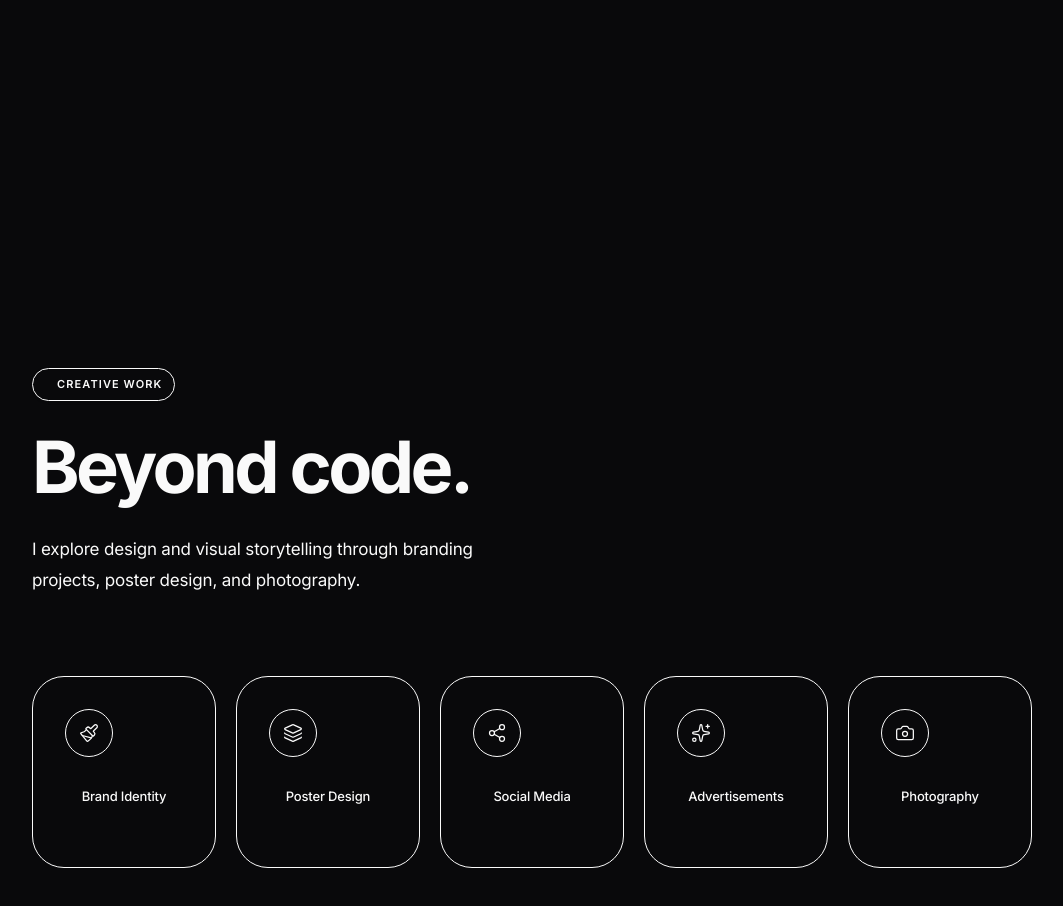
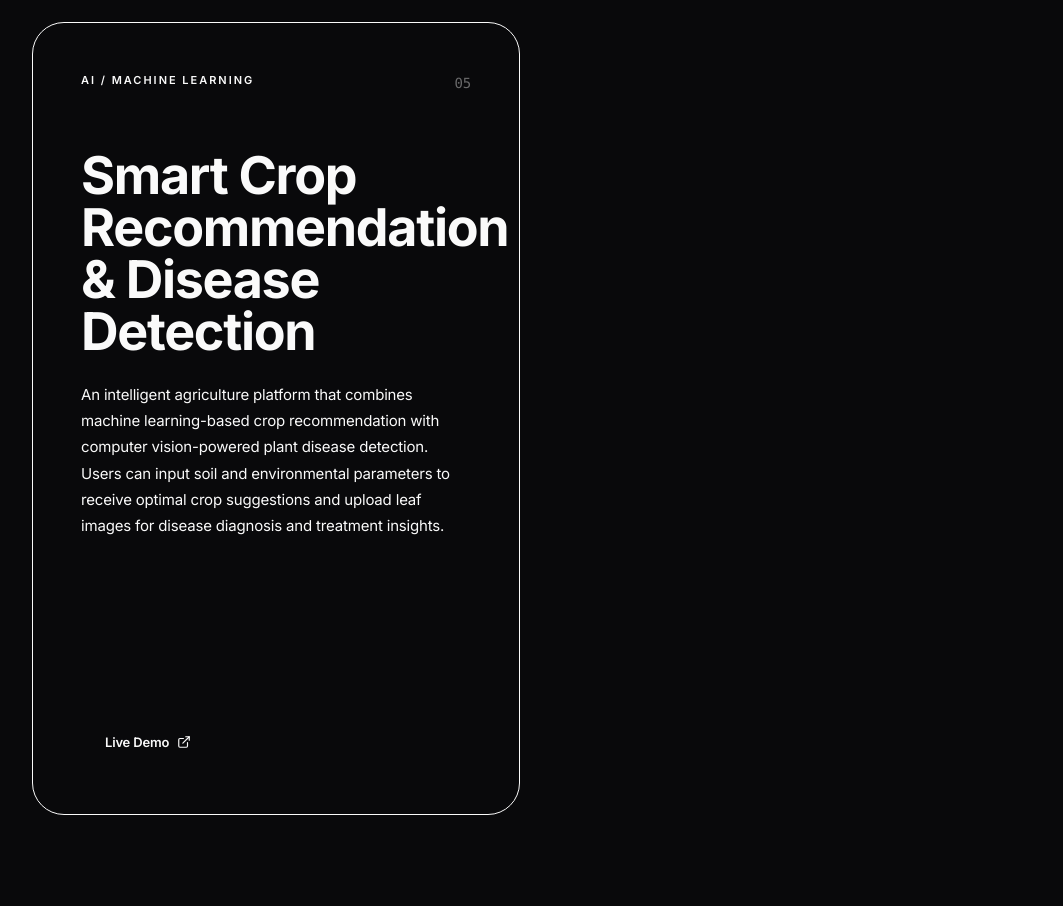
Before and after one commit to prajithx24/portfoliov2, a React (Vite) app in the folder app/: page / in a window 1280 px wide. Shown: the part 5407-6313 px from the top of the page, without its empty margins (108-1171 px from the left). Built offline with nearby package versions, Linux system fonts and the light colour scheme.

Commit message:
Updated portfolio design

```diff
--- a/app/src/components/Projects.jsx
+++ b/app/src/components/Projects.jsx
@@ -40,6 +40,17 @@ const projects = [
             "A document Q&A assistant using RAG architecture. Ingests PDFs, performs semantic vector search, and generates contextual AI-powered responses from uploaded documents.",
         scope: ["PDF ingestion pipeline", "Semantic vector search", "AI-generated answers"],
         technologies: ["FastAPI", "ChromaDB", "OpenRouter"],
+    },
+    {
+        number: "05",
+        title: "Smart Crop Recommendation & Disease Detection",
+        category: "AI / Machine Learning",
+        description:
+            "An intelligent agriculture platform that combines machine learning-based crop recommendation with computer vision-powered plant disease detection. Users can input soil and environmental parameters to receive optimal crop suggestions and upload leaf images for disease diagnosis and treatment insights.",
+        scope: ["ML-Based Prediction System", "Computer Vision Integration", "Full-Stack Web Application", "Production Deployment"],
+        technologies: ["Python", "Flask", "Machine Learning", "TensorFlow", "OpenCV", "Scikit-Learn", "HTML", "CSS", "JavaScript", "Render"],
+        link: "https://crop-recommendation-and-leaf-detection.onrender.com",
+        linkLabel: "Live Demo",
     },
 ];
 
```
